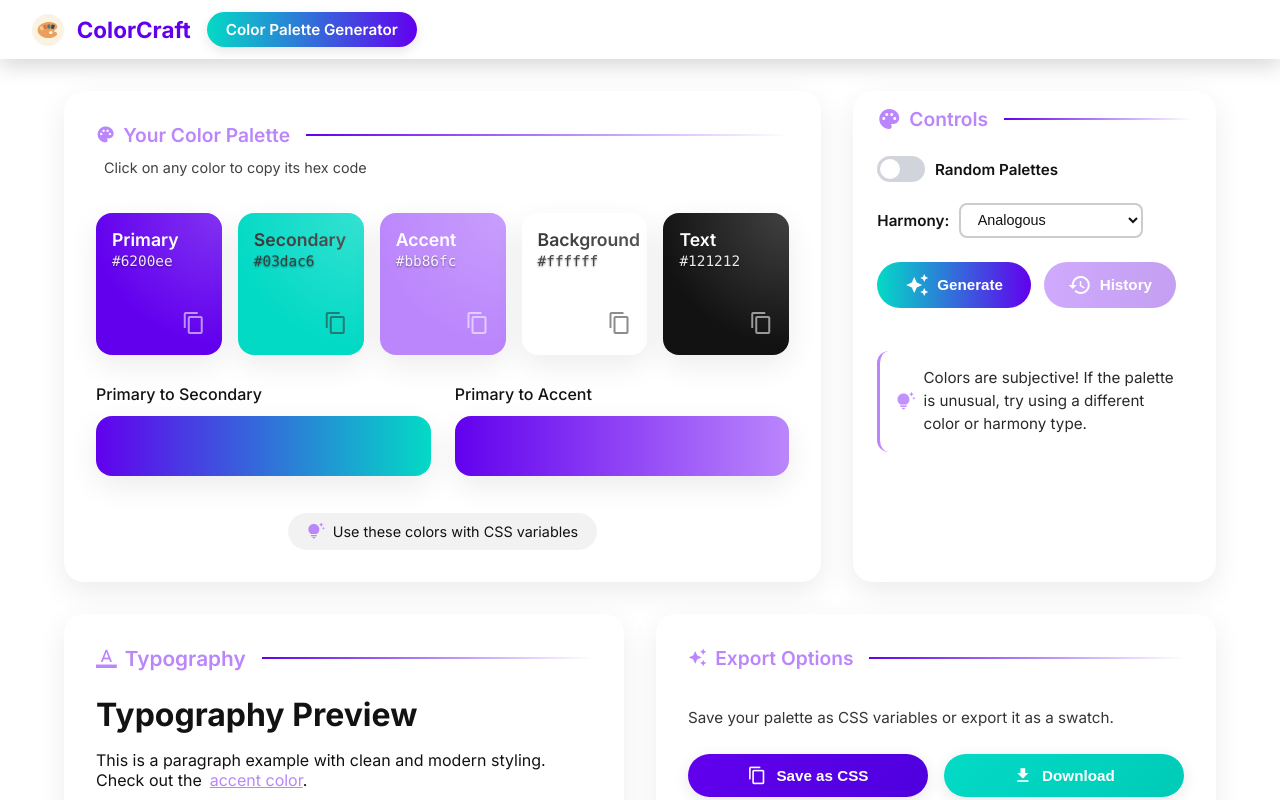
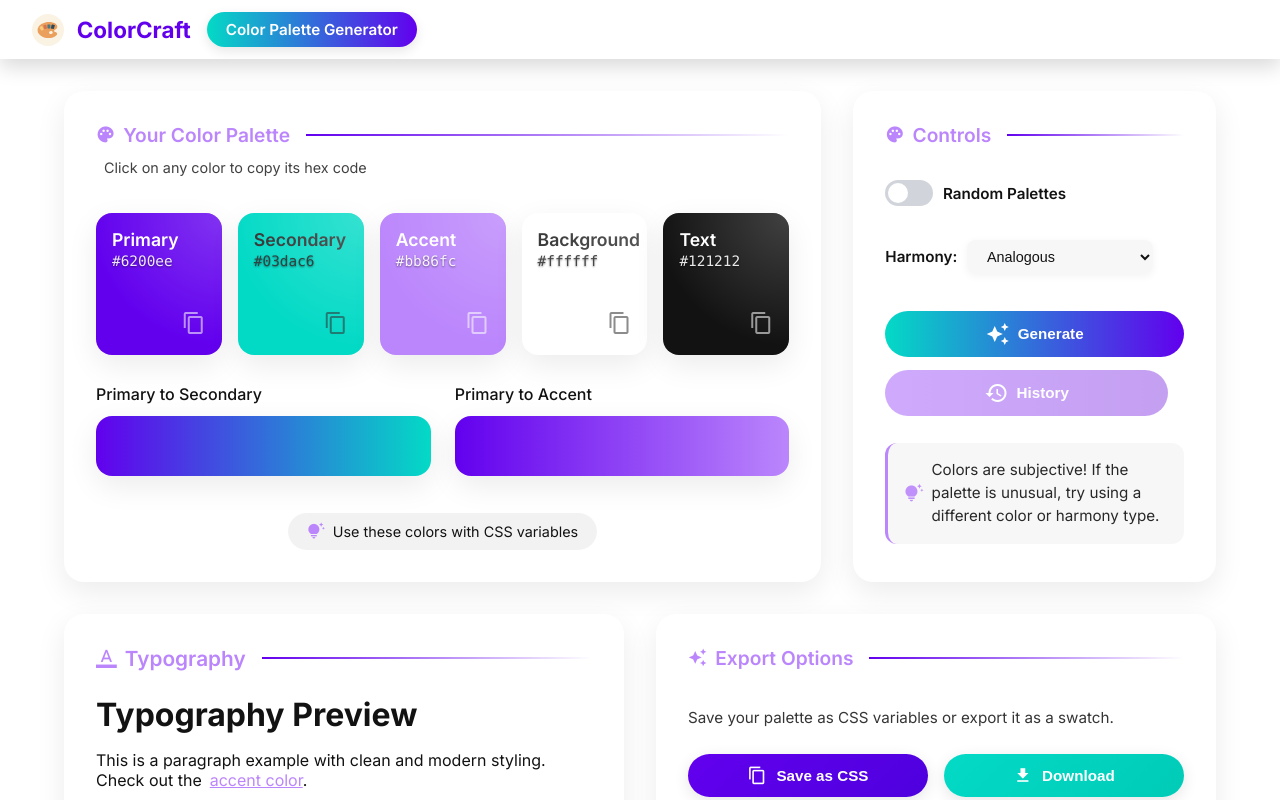
Before and after one commit to AvisharSharan/ColorCraft, a React (Vite) app: page / in a window 1280 px wide. Shown: the top 800 px of the page. Built offline with nearby package versions, Linux system fonts and the light colour scheme.

Commit message:
Update Toolbar styles

```diff
--- a/src/styles/App.css
+++ b/src/styles/App.css
@@ -69,7 +69,7 @@ body {
 .toolbar-container {
   grid-column: span 4; /* Right side of top row */
   grid-row: 1;
-  padding: 0; /* Remove default grid item padding */
+  padding: var(--spacing-standard); /* Remove default grid item padding */
   background: var(--background);
   overflow: hidden;
 }
--- a/src/styles/Toolbar.css
+++ b/src/styles/Toolbar.css
@@ -9,9 +9,9 @@
   transition: all 0.3s ease-in-out;
 }
 
-/* Toolbar title styling to match other cards */
+/* Toolbar title styling to match palette display component */
 .toolbar-title {
-  padding: 1rem 1.5rem 0.5rem;
+  padding: 0 0 0.5rem;
 }
 
 .toolbar-title h3 {
@@ -33,11 +33,16 @@
   margin-left: 0.5rem;
 }
 
+.toolbar-title .material-icons {
+  font-size: 1.2rem;
+  color: var(--accent);
+}
+
 .toolbar-options {
   display: flex;
   flex-direction: column;
-  gap: 1rem;
-  padding: 0 1.5rem 1.2rem;
+  gap: 1.8rem;
+  padding: 0.5rem 0 1.2rem;
 }
 
 .toolbar-row {
@@ -133,6 +138,43 @@
   border-color: var(--primary, #7c3aed);
 }
 
+.color-swatch-input {
+  display: flex;
+  align-items: center;
+  gap: 0.8rem;
+  background: rgba(0, 0, 0, 0.03);
+  border-radius: 12px;
+  padding: 0.5rem;
+  box-shadow: 0 2px 8px rgba(0, 0, 0, 0.05);
+  transition: all 0.2s ease;
+}
+
+.color-swatch-input:hover {
+  box-shadow: 0 4px 12px rgba(0, 0, 0, 0.08);
+}
+
+.color-swatch-input input[type="color"] {
+  -webkit-appearance: none;
+  appearance: none;
+  width: 36px;
+  height: 36px;
+  border: none;
+  border-radius: 8px;
+  background: none;
+  cursor: pointer;
+  padding: 0;
+  overflow: hidden;
+}
+
+.color-swatch-input input[type="color"]::-webkit-color-swatch-wrapper {
+  padding: 0;
+}
+
+.color-swatch-input input[type="color"]::-webkit-color-swatch {
+  border: none;
+  border-radius: 6px;
+}
+
 .harmony-selector {
   display: flex;
   align-items: center;
@@ -146,20 +188,22 @@
 }
 
 .harmony-selector select {
-  padding: 0.4rem 0.8rem;
-  border: 2px solid #ccc;
+  padding: 0.5rem 1rem;
+  border: none;
   border-radius: 8px;
-  background-color: #fff;
+  background-color: rgba(0, 0, 0, 0.03);
   font-size: 0.9rem;
   color: var(--text, #333);
   cursor: pointer;
-  transition: border-color 0.3s ease;
+  transition: all 0.3s ease;
   min-width: 140px;
+  box-shadow: 0 2px 8px rgba(0, 0, 0, 0.05);
 }
 
 .harmony-selector select:hover,
 .harmony-selector select:focus {
-  border-color: var(--primary, #7c3aed);
+  background-color: rgba(0, 0, 0, 0.05);
+  box-shadow: 0 4px 12px rgba(0, 0, 0, 0.08);
   outline: none;
 }
 
@@ -219,11 +263,10 @@
   cursor: not-allowed;
 }
 
-
 .palette-note {
-  margin: 24px;
+  margin: 0.5rem 0 0;
   padding: 1rem;
-  background-color: rgba(255, 255, 255, 0.1);
+  background-color: rgba(0, 0, 0, 0.03);
   border-radius: 12px;
   border-left: 3px solid var(--accent);
 }
```
